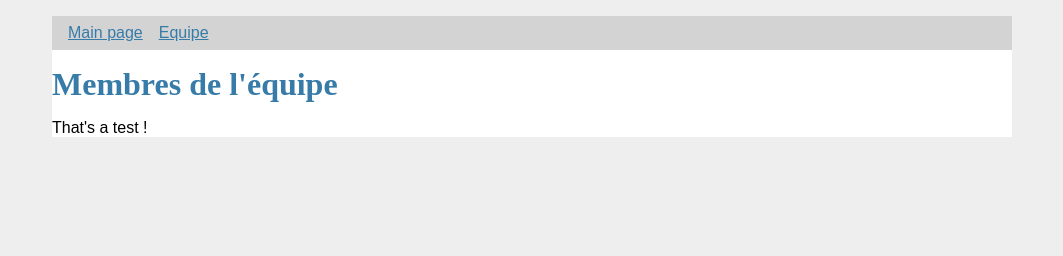
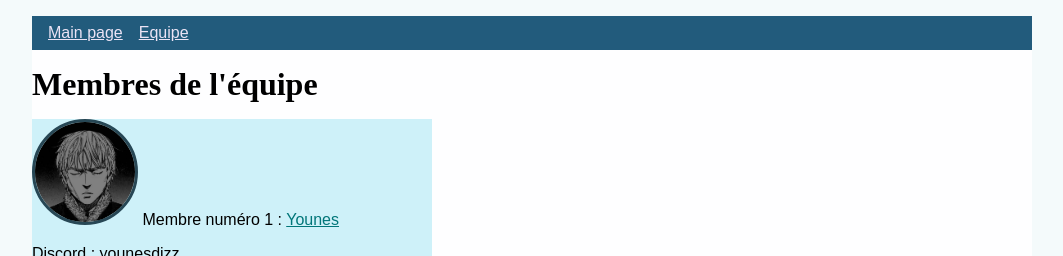
Before and after one commit to Younesdjzz/Bac1-website, a Flask app: page /equipe in a window 1280 px wide. Shown: the top 256 px of the page, without its empty margins (108-1171 px from the left). Run offline with Flask 3, Linux system fonts and the light colour scheme.

Commit message:
Squellete de l'onglet equipe + ma page brouillon + des couleurs

```diff
--- a/mobility/__init__.py
+++ b/mobility/__init__.py
@@ -37,7 +37,16 @@ def create_app(test_config=None):
         return 'Hello, World!'
 
     @app.route('/equipe')
-    def about():
-        return render_template('equipe.html', HelloWorld='Hello World')
+    def equipe():
+        discord = ["younesdjzz", "...", "..."]
+        team = ["Younes", "Yassine", "Zakaria"]
+        route_team = ["/equipe/younes", "...", "..."]
+        image = ["younes.jpg", "...", "..."]
+        info_equipe = zip(team, discord, route_team, image)
+        return render_template('equipe.html', info_equipe=info_equipe)
+
+    @app.route('/equipe/younes')
+    def younes():
+        return render_template('younes.html')
 
     return app
--- a/mobility/static/style.css
+++ b/mobility/static/style.css
@@ -1,9 +1,13 @@
-html { font-family: sans-serif; background: #eee; padding: 1rem; }
-body { max-width: 960px; margin: 0 auto; background: white; }
-h1 { font-family: serif; color: #377ba8; margin: 1rem 0; }
-a { color: #377ba8; }
-nav { background: lightgray; display: flex; align-items: center;
+html { font-family: sans-serif; background: #F4FAFB ; padding: 1rem; }
+body { max-width: 1000px; margin: 0 auto; background: #FEFEFF  }
+h1 { font-family: serif; margin: 1rem 0; }
+a { color: #EBE3F5 ; }
+nav { background: #225B7C ; display: flex; align-items: center;
 padding: 0 0.5rem; }
 nav h1 { flex: auto; margin: 0; }
 nav ul { display: flex; list-style: none; margin: 0; padding: 0; }
 nav ul li a, nav ul li span, header { display: block; padding: 0.5rem; }
+
+div.case { max-width: 400px ;background: #CEF1F9 ;}
+img.profil {width: 100px ; border-radius: 50%; border : 3px solid #274755}
+a.lien {color: #017679}
--- a/mobility/templates/base.html
+++ b/mobility/templates/base.html
@@ -2,7 +2,7 @@
 <html lang="en">
 <head>
     <meta charset="UTF-8">
-    <title>My App</title>
+    <title>Airofly</title>
     <link rel="stylesheet" href="{{ url_for('static', filename='style.css') }}">
 </head>
 <body>
--- a/mobility/templates/equipe.html
+++ b/mobility/templates/equipe.html
@@ -1,5 +1,12 @@
 {% extends "base.html" %}
 {% block content %}
 <h1>Membres de l'équipe</h1>
-That's a test !
+{% for membre, discord, route, image in info_equipe %}
+<p></p>
+<div class="case">
+    <img class="profil" src='{{ url_for("static", filename=image) }}'>
+    Membre numéro {{loop.index}} : <a class="lien" href="{{route}}">{{membre}}</a>
+    <p>Discord : {{discord}}</p>
+</div>
+{% endfor %}
 {% endblock %}
```
Also changed, not shown: mobility/templates/younes.html (added, +32 -0 lines), mobility/static/younes.jpg (added).
